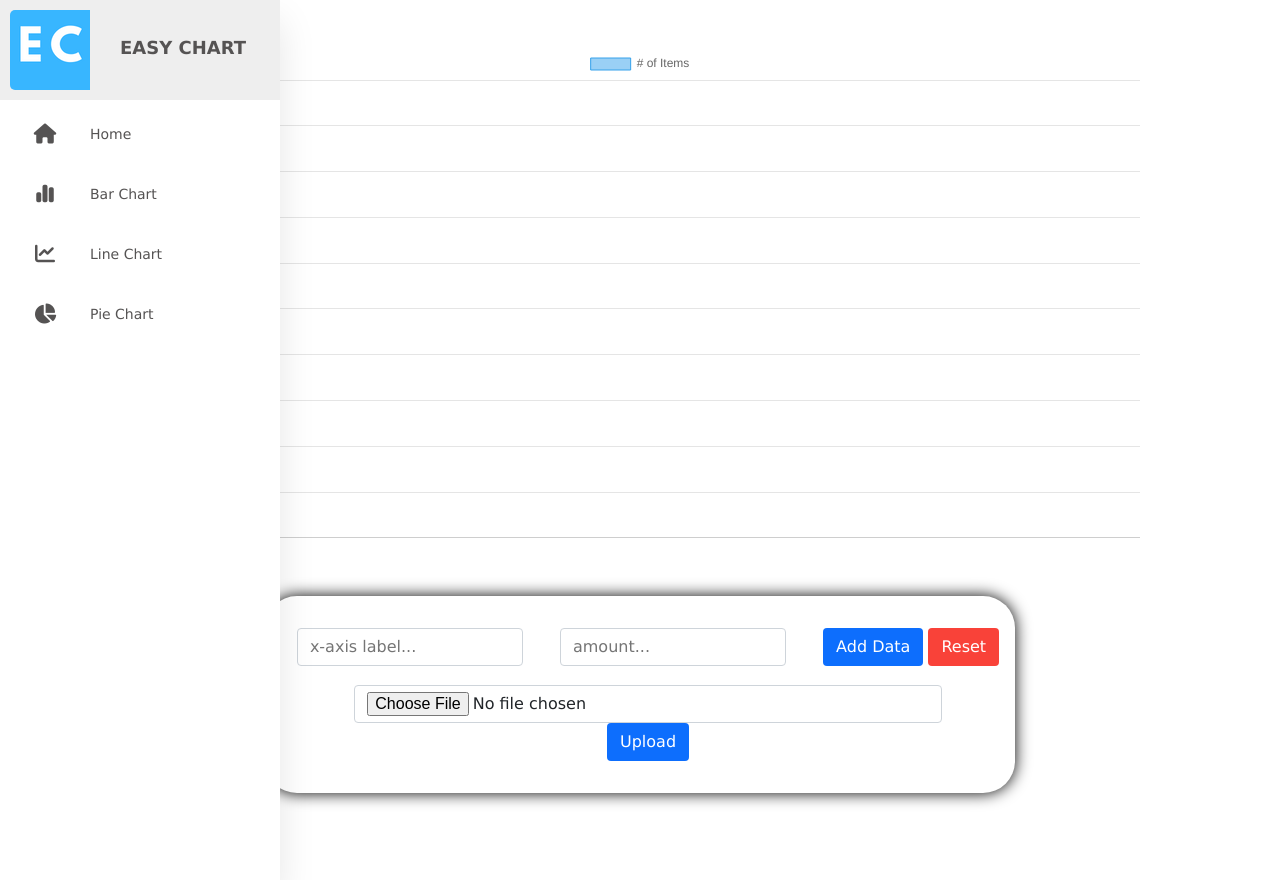
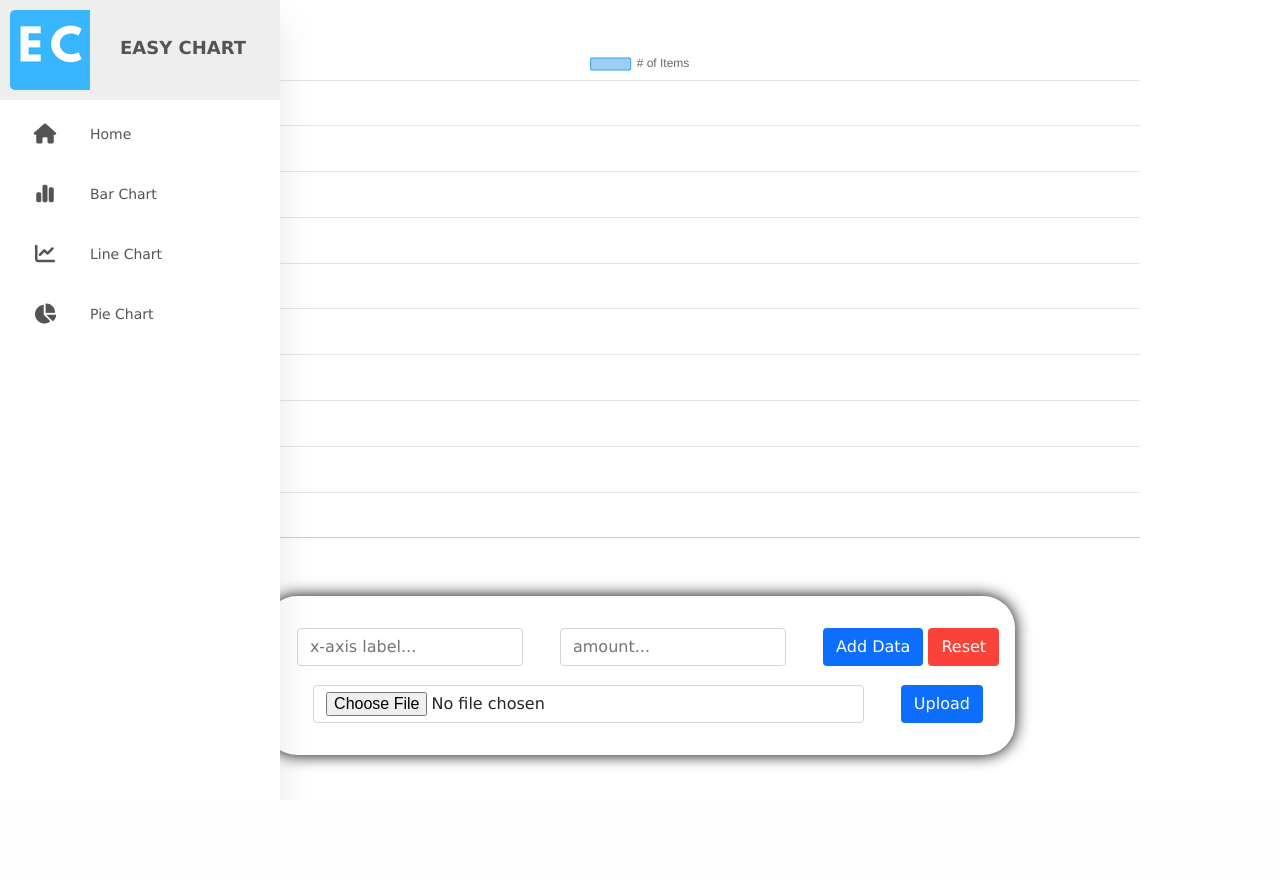
Before and after one commit to EdrisaJobe/easycharts, a Django app: page /barchart/ in a window 1280 px wide. After the commit the page ends 770 px from the top, so only its background shows below. Run offline with Django 3.2, Linux system fonts and the light colour scheme.

Commit message:
fixed navbar

```diff
--- a/static/css/chart.css
+++ b/static/css/chart.css
@@ -11,7 +11,7 @@
 }
 
 .file_form{
-  width: 80%
+  width: 75%
 }
 
 .chart {
--- a/static/css/navbar.css
+++ b/static/css/navbar.css
@@ -8,10 +8,10 @@
 
 
 nav{
-    position: absolute;
+    position: fixed;
     top: 0;
     bottom: 0;
-    height: 110%;
+    height: 100%;
     left: 0;
     background-color: #fff;
     width: 90px;
```
